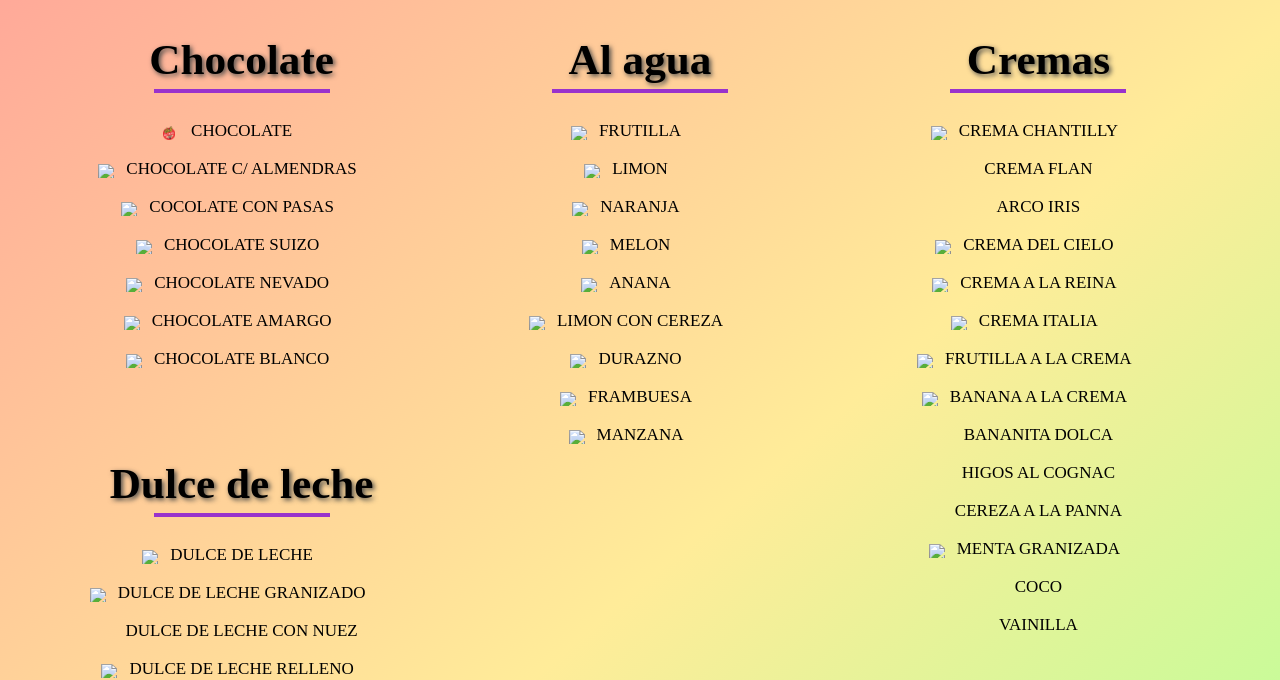
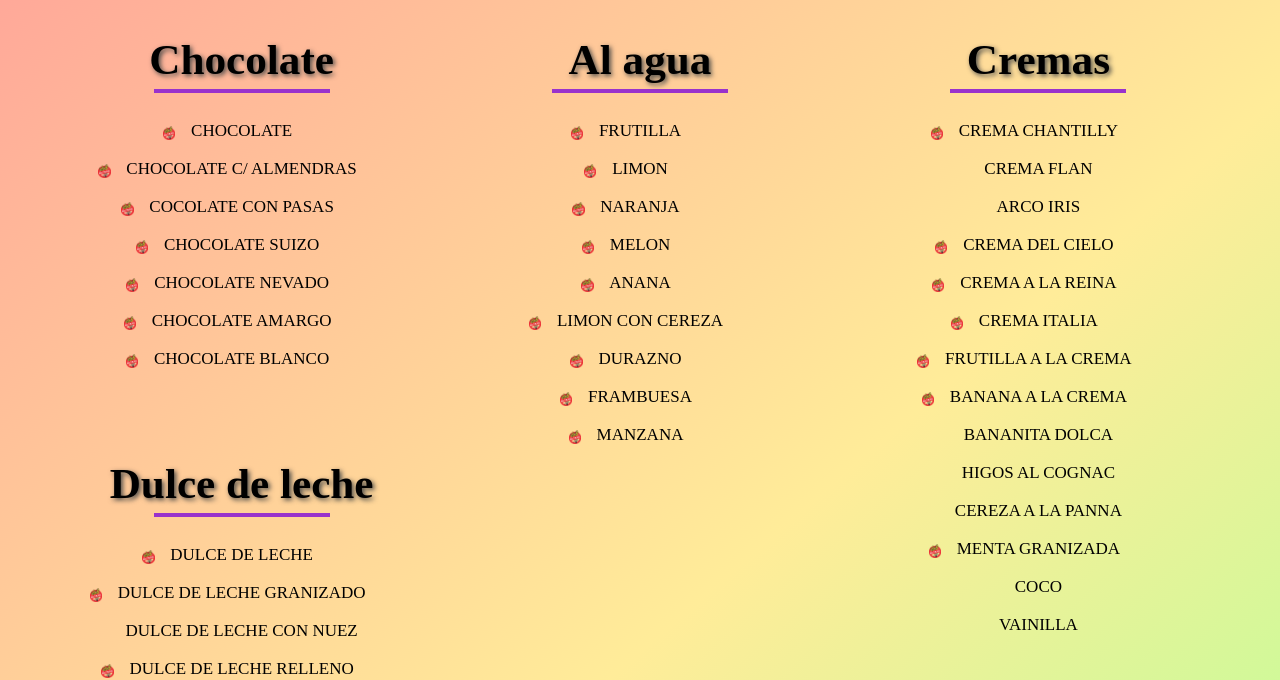
Before and after one commit to GregorioMicheliniCampos/parte-grego, a plain HTML site: page pages/sabores.html in a window 1280 px wide. Shown: the part 279-959 px from the top of the page. Drawn offline with Linux system fonts and the light colour scheme; the site is published under a folder, as on GitHub Pages, so addresses that start at the root find nothing.

Commit message:
hgjghkjdfhfghdf

```diff
--- a/pages/sabores.html
+++ b/pages/sabores.html
@@ -56,28 +56,28 @@
                             </li>
                             <li>
                                 <div class="tooltip">
-                                    <img src="/img/celiaco.png" class="icono">
+                                    <img src="../img/celiaco.png" class="icono">
                                     CHOCOLATE C/ ALMENDRAS
                                     <span class="tooltip-text">Helado de chocolate sembrado con almendras tostadas.</span>
                                 </div>
                             </li>
                             <li>
                                 <div class="tooltip">
-                                    <img src="/img/celiaco.png" class="icono">
+                                    <img src="../img/celiaco.png" class="icono">
                                     COCOLATE CON PASAS
                                     <span class="tooltip-text">Chocolate cremoso entrelazado con pasas jugosas.</span>
                                 </div>
                             </li>
                             <li>
                                 <div class="tooltip">
-                                    <img src="/img/celiaco.png" class="icono">
+                                    <img src="../img/celiaco.png" class="icono">
                                     CHOCOLATE SUIZO
                                     <span class="tooltip-text">Helado de chocolate, ron y chocolate granizado.</span>
                                 </div>
                             </li>
                             <li>
                                 <div class="tooltip">
-                                    <img src="/img/celiaco.png" class="icono">
+                                    <img src="../img/celiaco.png" class="icono">
                                     CHOCOLATE NEVADO
                                     <span class="tooltip-text">Helado que se distingue por su textura cremosa y su sabor
                                         intenso </span>
@@ -85,7 +85,7 @@
                             </li>
                             <li>
                                 <div class="tooltip">
-                                    <img src="/img/celiaco.png" class="icono">
+                                    <img src="../img/celiaco.png" class="icono">
                                     CHOCOLATE AMARGO
                                     <span class="tooltip-text">Helado que mezcla cacaos de primer nivel y chocolate
                                         amargo.</span>
@@ -93,7 +93,7 @@
                             </li>
                             <li>
                                 <div class="tooltip">
-                                    <img src="/img/celiaco.png" class="icono">
+                                    <img src="../img/celiaco.png" class="icono">
                                     CHOCOLATE BLANCO
                                     <span class="tooltip-text">Crema de chocolate blanco con trozos de chocolate.</span>
                                 </div>
@@ -106,14 +106,14 @@
                         <ul>
                             <li>
                                 <div class="tooltip">
-                                    <img src="/img/celiaco.png" class="icono">
+                                    <img src="../img/celiaco.png" class="icono">
                                     DULCE DE LECHE
                                     <span class="tooltip-text">Blend de dulce de leche hecho helado.</span>
                                 </div>
                             </li>
                             <li>
                                 <div class="tooltip">
-                                    <img src="/img/celiaco.png" class="icono">
+                                    <img src="../img/celiaco.png" class="icono">
                                     DULCE DE LECHE GRANIZADO
                                     <span class="tooltip-text">Base de helado de dulce de leche con un granizado de trocitos
                                         de chocolate amargo.</span>
@@ -127,7 +127,7 @@
                             </li>
                             <li>
                                 <div class="tooltip">
-                                    <img src="/img/celiaco.png" class="icono">
+                                    <img src="../img/celiaco.png" class="icono">
                                     DULCE DE LECHE RELLENO
                                     <span class="tooltip-text">Helado de dulce de leche, veteado con dulce de leche
                                         repostero y sembrado con bombones de chocolate rellenos con dulce de leche.</span>
@@ -157,7 +157,7 @@
                         <ul>
                             <li>
                                 <div class="tooltip">
-                                    <img src="/img/celiaco.png" class="icono">
+                                    <img src="../img/celiaco.png" class="icono">
                                     FRUTILLA
                                     <span class="tooltip-text">Elaborado a base de las mejores y más sabrosas frutillas
                                         naturales.</span>
@@ -165,7 +165,7 @@
                             </li>
                             <li>
                                 <div class="tooltip">
-                                    <img src="/img/celiaco.png" class="icono">
+                                    <img src="../img/celiaco.png" class="icono">
                                     LIMON
                                     <span class="tooltip-text">Elaborado a base de jugo natural de limón recién
                                         exprimido.</span>
@@ -173,7 +173,7 @@
                             </li>
                             <li>
                                 <div class="tooltip">
-                                    <img src="/img/celiaco.png" class="icono">
+                                    <img src="../img/celiaco.png" class="icono">
                                     NARANJA
                                     <span class="tooltip-text">Elaborado a base de jugo natural de naranja recién
                                         exprimido.</span>
@@ -181,28 +181,28 @@
                             </li>
                             <li>
                                 <div class="tooltip">
-                                    <img src="/img/celiaco.png" class="icono">
+                                    <img src="../img/celiaco.png" class="icono">
                                     MELON
                                     <span class="tooltip-text">Elaborado a base de melon.</span>
                                 </div>
                             </li>
                             <li>
                                 <div class="tooltip">
-                                    <img src="/img/celiaco.png" class="icono">
+                                    <img src="../img/celiaco.png" class="icono">
                                     ANANA
                                     <span class="tooltip-text">Elaborado a base de anana.</span>
                                 </div>
                             </li>
                             <li>
                                 <div class="tooltip">
-                                    <img src="/img/celiaco.png" class="icono">
+                                    <img src="../img/celiaco.png" class="icono">
                                     LIMON CON CEREZA
                                     <span class="tooltip-text">Limon + cereza.</span>
                                 </div>
                             </li>
                             <li>
                                 <div class="tooltip">
-                                    <img src="/img/celiaco.png" class="icono">
+                                    <img src="../img/celiaco.png" class="icono">
                                     DURAZNO
                                     <span class="tooltip-text">Elaborado a base de los mejores duraznos naturales
                                         seleccionados.</span>
@@ -210,7 +210,7 @@
                             </li>
                             <li>
                                 <div class="tooltip">
-                                    <img src="/img/celiaco.png" class="icono">
+                                    <img src="../img/celiaco.png" class="icono">
                                     FRAMBUESA
                                     <span class="tooltip-text">Elaborado con una selección de las mejores frambuesas
                                         patagónicas.</span>
@@ -218,7 +218,7 @@
                             </li>
                             <li>
                                 <div class="tooltip">
-                                    <img src="/img/celiaco.png" class="icono">
+                                    <img src="../img/celiaco.png" class="icono">
                                     MANZANA
                                     <span class="tooltip-text">Elaborado con una selección de las mejores manzanas.</span>
                                 </div>
@@ -233,7 +233,7 @@
                         <ul>
                             <li>
                                 <div class="tooltip">
-                                    <img src="/img/celiaco.png" class="icono">
+                                    <img src="../img/celiaco.png" class="icono">
                                     CREMA CHANTILLY
                                     <span class="tooltip-text">Delicioso helado de crema chantilly.</span>
                                 </div>
@@ -252,35 +252,35 @@
                             </li>
                             <li>
                                 <div class="tooltip">
-                                    <img src="/img/celiaco.png" class="icono">
+                                    <img src="../img/celiaco.png" class="icono">
                                     CREMA DEL CIELO
                                     <span class="tooltip-text">Delicioso helado de crema del cielo.</span>
                                 </div>
                             </li>
                             <li>
                                 <div class="tooltip">
-                                    <img src="/img/celiaco.png" class="icono">
+                                    <img src="../img/celiaco.png" class="icono">
                                     CREMA A LA REINA
                                     <span class="tooltip-text">Delicioso helado de crema a la reina.</span>
                                 </div>
                             </li>
                             <li>
                                 <div class="tooltip">
-                                    <img src="/img/celiaco.png" class="icono">
+                                    <img src="../img/celiaco.png" class="icono">
                                     CREMA ITALIA
                                     <span class="tooltip-text">Delicioso helado de crema italia.</span>
                                 </div>
                             </li>
                             <li>
                                 <div class="tooltip">
-                                    <img src="/img/celiaco.png" class="icono">
+                                    <img src="../img/celiaco.png" class="icono">
                                     FRUTILLA A LA CREMA
                                     <span class="tooltip-text">Delicioso helado de frutilla a la crema.</span>
                                 </div>
                             </li>
                             <li>
                                 <div class="tooltip">
-                                    <img src="/img/celiaco.png" class="icono">
+                                    <img src="../img/celiaco.png" class="icono">
                                     BANANA A LA CREMA
                                     <span class="tooltip-text">Delicioso helado de banana a la crema.</span>
                                 </div>
@@ -305,7 +305,7 @@
                             </li>
                             <li>
                                 <div class="tooltip">
-                                    <img src="/img/celiaco.png" class="icono">
+                                    <img src="../img/celiaco.png" class="icono">
                                     MENTA GRANIZADA
                                     <span class="tooltip-text">Delicioso helado de menta granizada.</span>
                                 </div>
@@ -330,7 +330,7 @@
 
         <footer>
             <a class="logo-footer">
-                <img src="/img/logo grupo 5.png" alt="logo">
+                <img src="../img/logo grupo 5.png" alt="logo">
             </a>
             <div>
                 <a href="Trabaja con nosotros.html">Trabaja con nosotros</a>
```
